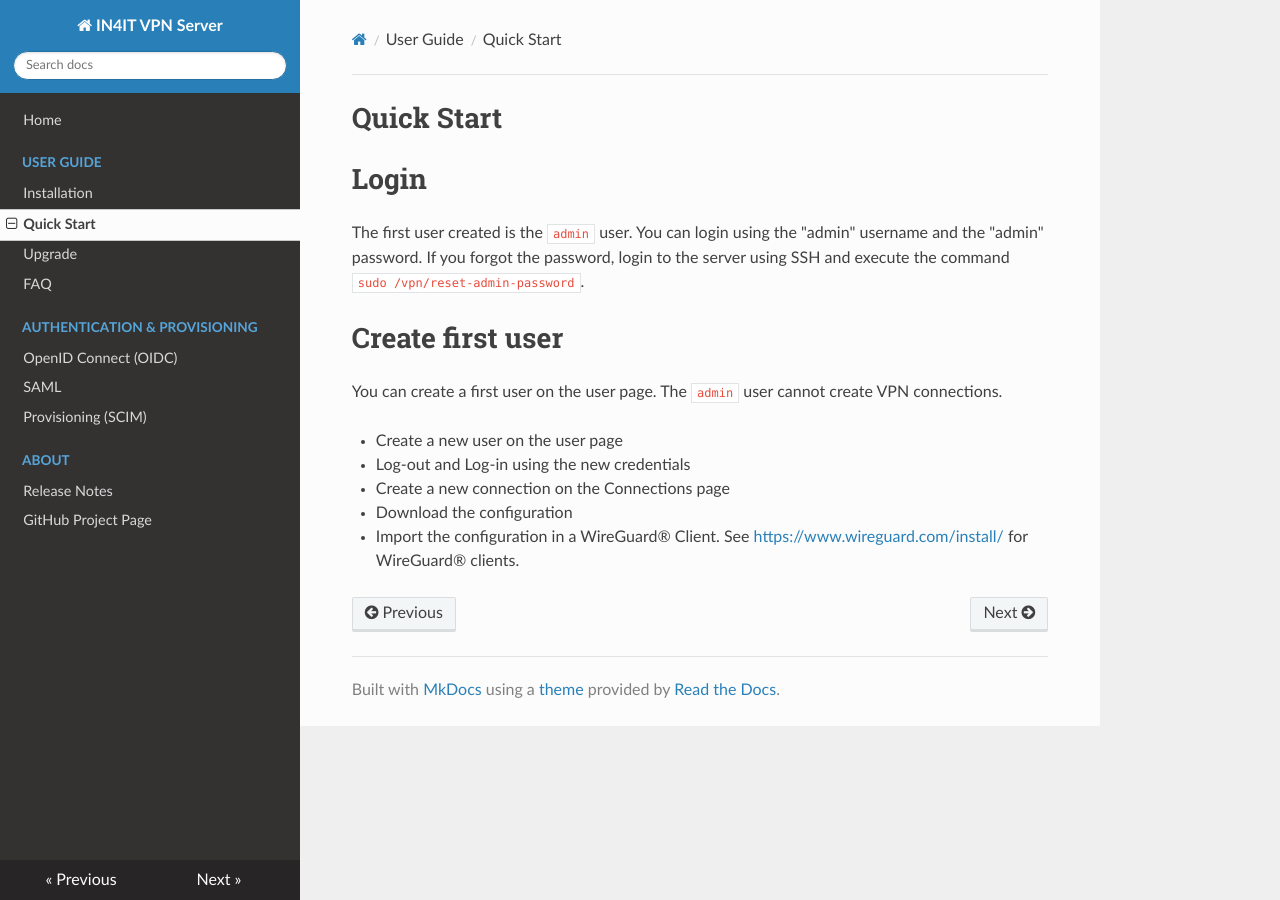
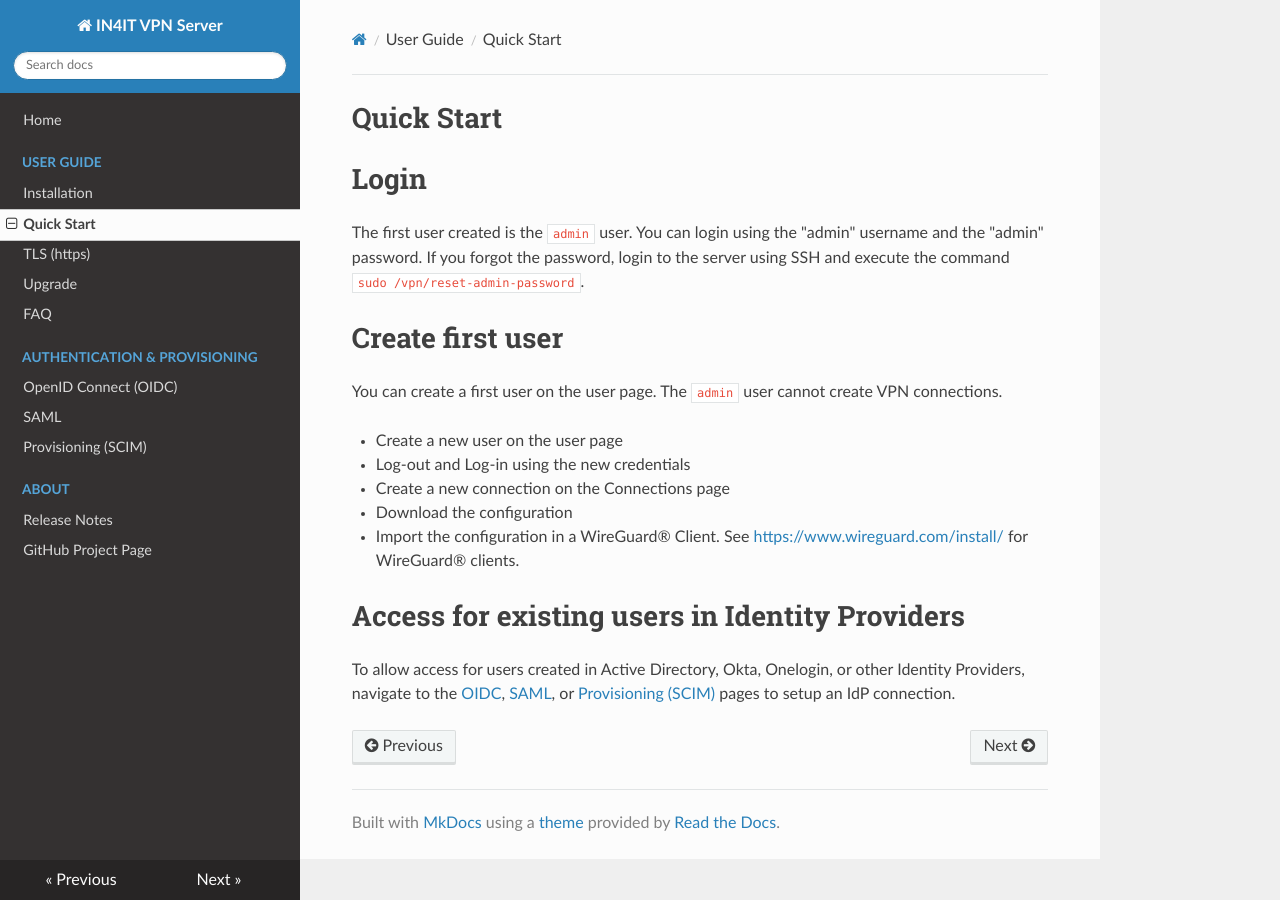
Before and after one commit to in4it/vpn-server, an MkDocs documentation site: the page built from docs/quickstart.md, in a window 1280 px wide. Built offline with MkDocs 1.6.1, drawn with Linux system fonts in a browser that asks for light colours; nearby versions of some CDN libraries.

Commit message:
docs update

```diff
--- a/docs/quickstart.md
+++ b/docs/quickstart.md
@@ -13,3 +13,6 @@ You can create a first user on the user page. The `admin` user cannot create VPN
 * Create a new connection on the Connections page
 * Download the configuration
 * Import the configuration in a WireGuard® Client. See [https://www.wireguard.com/install/](https://www.wireguard.com/install/) for WireGuard® clients.
+
+# Access for existing users in Identity Providers
+To allow access for users created in Active Directory, Okta, Onelogin, or other Identity Providers, navigate to the [OIDC](oidc.md), [SAML](saml.md), or [Provisioning (SCIM)](scim.md) pages to setup an IdP connection.
--- a/mkdocs.yml
+++ b/mkdocs.yml
@@ -4,6 +4,7 @@ nav:
   - 'User Guide':
     - 'Installation': 'install.md'
     - 'Quick Start': 'quickstart.md'
+    - 'TLS (https)': 'tls.md'
     - Upgrade: 'upgrade.md'
     - FAQ: faq.md
   - 'Authentication & Provisioning':
```
Also changed, not shown: docs/release-notes.md (+2 -0 lines).
